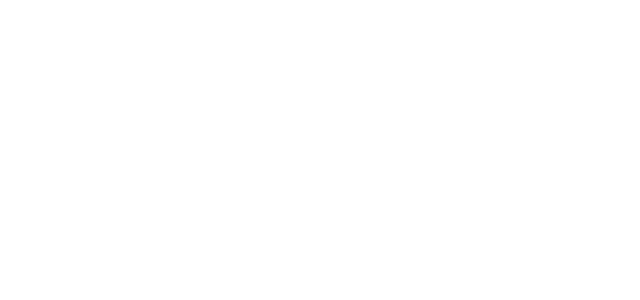
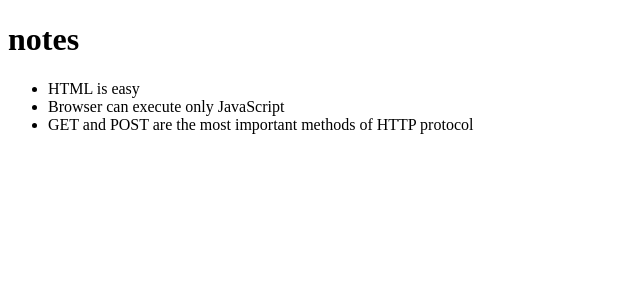
Before and after one commit to iuhmirza/fso-sandbox, a React (Create React App) app in the folder part2a/: page / in a window 1280 px wide. Shown: the top 300 px of the page, without its empty margins (0-640 px from the left). Built offline with nearby package versions, Linux system fonts and the light colour scheme.

Commit message:
Render notes object

```diff
--- a/part2a/src/App.js
+++ b/part2a/src/App.js
@@ -1,5 +1,17 @@
+const App = (props) => {
+  const {notes} = props
 
-function App() {
+  return (
+    <div>
+      <h1>notes</h1>
+      <ul>
+        <li>{notes[0].content}</li>
+        <li>{notes[1].content}</li>
+        <li>{notes[2].content}</li>
+      </ul>
+    </div>
+  )
+
 }
 
 export default App
--- a/part2a/src/index.js
+++ b/part2a/src/index.js
@@ -3,5 +3,27 @@
 
 import App from './App'
 
+const notes = [
+  {
+    id: 1,
+    content: 'HTML is easy',
+    date: '2019-05-30T17:30:31.098Z',
+    important: true
+  },
+  {
+    id: 2,
+    content: 'Browser can execute only JavaScript',
+    date: '2019-05-30T18:39:34.091Z',
+    important: false
+  },
+  {
+    id: 3,
+    content: 'GET and POST are the most important methods of HTTP protocol',
+    date: '2019-05-30T19:20:14.298Z',
+    important: true
+  }
+]
 
-ReactDOM.createRoot(document.getElementById('root')).render(<App />)
+ReactDOM.createRoot(document.getElementById('root')).render(
+  <App notes={notes} />
+)
```
